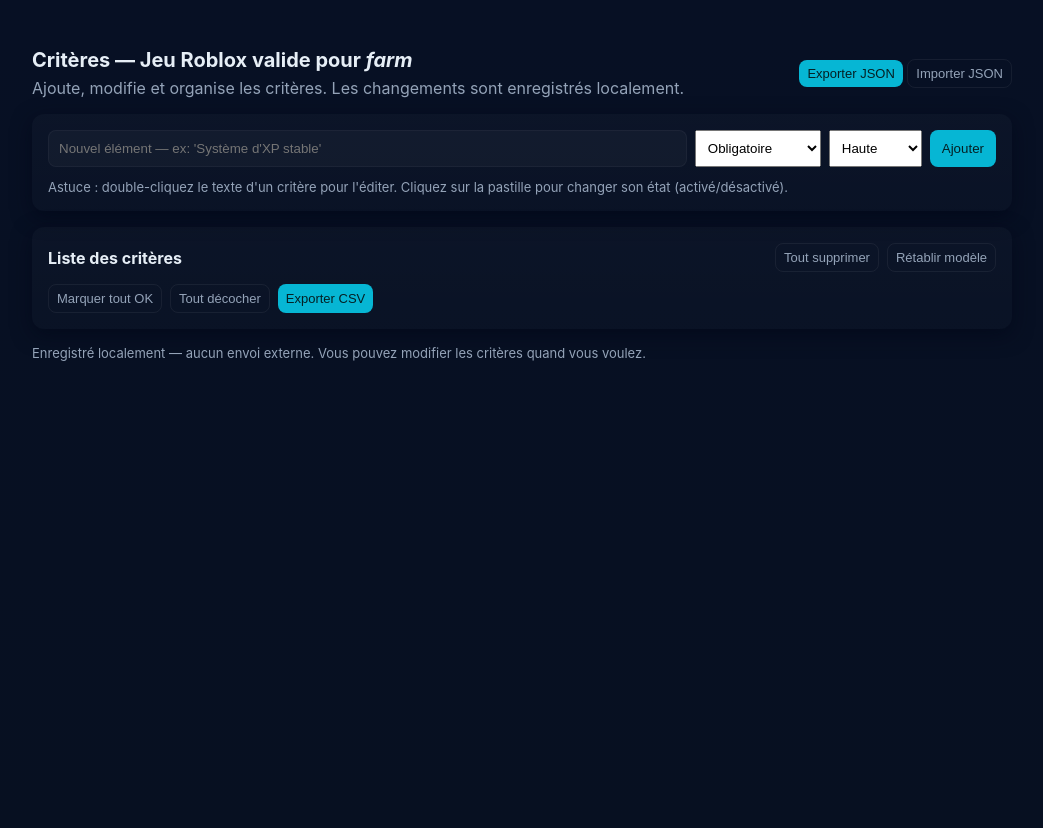
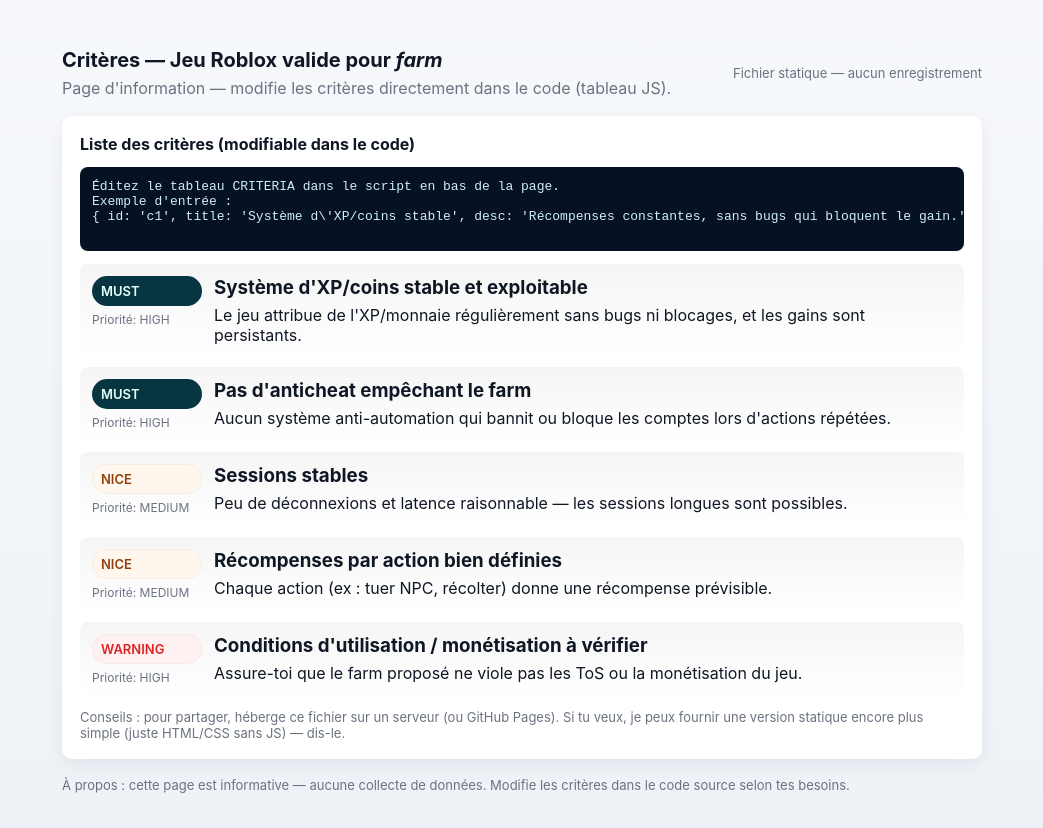
Before and after one commit to AgencyRoblox/Farmer, a plain HTML site: page Info/index.html in a window 1280 px wide. Shown: the whole page, without its empty margins (118-1161 px from the left). Drawn offline with Linux system fonts and the light colour scheme.

Commit message:
Update index.html

```diff
--- a/Info/index.html
+++ b/Info/index.html
@@ -3,143 +3,144 @@
 <head>
   <meta charset="utf-8" />
   <meta name="viewport" content="width=device-width,initial-scale=1" />
-  <title>Checklist — Critères pour qu'un jeu Roblox soit valide pour farm</title>
+  <title>Critères — Jeu Roblox valide pour farm (Info)</title>
+  <meta name="description" content="Liste d'information — critères qu'un jeu Roblox doit remplir pour être considéré comme 'valide pour farm'." />
   <style>
-    :root{--bg:#0f1724;--card:#0b1220;--accent:#06b6d4;--muted:#94a3b8;--glass: rgba(255,255,255,0.03)}
-    html,body{height:100%;margin:0;font-family:Inter,ui-sans-serif,system-ui,-apple-system,"Segoe UI",Roboto,'Helvetica Neue',Arial; background:linear-gradient(180deg,#071024 0%, #071021 100%);color:#e6eef6}
-    .container{max-width:980px;margin:28px auto;padding:20px}
-    header{display:flex;gap:16px;align-items:center;justify-content:space-between}
+    :root{
+      --bg:#f6f8fb;
+      --card:#ffffff;
+      --muted:#6b7280;
+      --accent:#0ea5a4;
+      --danger:#dc2626;
+      --glass: rgba(2,6,23,0.04);
+    }
+    html,body{height:100%;margin:0;font-family:Inter,system-ui,Segoe UI,Roboto,Arial;color:#0f1724;background:linear-gradient(180deg,var(--bg),#eef2f7)}
+    .wrap{max-width:920px;margin:28px auto;padding:20px}
+    header{display:flex;align-items:center;justify-content:space-between;gap:12px}
     h1{font-size:20px;margin:0}
     p.lead{margin:6px 0 0;color:var(--muted)}
-    .card{background:linear-gradient(180deg, rgba(255,255,255,0.02), rgba(255,255,255,0.01));border-radius:12px;padding:16px;margin-top:16px;box-shadow:0 6px 20px rgba(2,6,23,0.6)}
-    .controls{display:flex;gap:8px;flex-wrap:wrap}
-    input[type=text]{flex:1;padding:10px;border-radius:8px;border:1px solid rgba(255,255,255,0.04);background:var(--glass);color:inherit}
-    select,input[type=checkbox]{padding:8px}
-    button{background:var(--accent);border:none;color:#052024;padding:10px 12px;border-radius:8px;cursor:pointer}
-    button.ghost{background:transparent;border:1px solid rgba(255,255,255,0.06);color:var(--muted)}
-    ul.criteria{list-style:none;padding:0;margin:12px 0}
-    li.item{display:flex;align-items:center;gap:12px;padding:10px;border-radius:10px;background:linear-gradient(90deg,rgba(255,255,255,0.01),transparent);margin-bottom:8px}
-    .drag{cursor:grab;font-size:18px;opacity:0.6}
-    .meta{min-width:120px;font-size:13px;color:var(--muted)}
-    .text{flex:1}
-    .text input{width:100%;background:transparent;border:none;color:inherit;font-size:15px}
-    .actions{display:flex;gap:8px}
-    .small{font-size:13px;padding:6px 8px;border-radius:8px}
-    footer{margin-top:16px;color:var(--muted);font-size:13px}
-    @media (max-width:640px){header{flex-direction:column;align-items:flex-start} .controls{flex-direction:column} .meta{min-width:80px}}
+    .card{background:var(--card);border-radius:10px;padding:18px;margin-top:18px;box-shadow:0 6px 18px rgba(12,18,30,0.06)}
+    .criteria{display:grid;grid-template-columns:1fr;gap:10px;margin:12px 0;padding:0;list-style:none}
+    .crit{display:flex;gap:12px;align-items:flex-start;padding:12px;border-radius:8px;background:linear-gradient(180deg,var(--glass),transparent)}
+    .badge{font-weight:600;padding:6px 8px;border-radius:999px;font-size:13px}
+    .badge.must{background:#073642;color:#e6fffa;border:1px solid rgba(0,0,0,0.04)}
+    .badge.nice{background:#fff7ed;color:#92400e;border:1px solid rgba(0,0,0,0.04)}
+    .badge.warning{background: #fff1f2;color:var(--danger);border:1px solid rgba(0,0,0,0.04)}
+    .meta{min-width:110px;font-size:13px;color:var(--muted)}
+    .title{font-weight:700;margin:0 0 6px 0}
+    .desc{margin:0;color:#0f1724}
+    .prio{font-size:12px;color:var(--muted);margin-top:6px}
+    footer{margin-top:18px;color:var(--muted);font-size:13px}
+    .controls{display:flex;gap:8px;align-items:center}
+    .muted{color:var(--muted);font-size:13px}
+    @media (max-width:640px){ .meta{min-width:80px} .crit{flex-direction:column;align-items:stretch} header{flex-direction:column;align-items:flex-start} }
+    pre.editHint{background:#071124;color:#cfeff6;padding:12px;border-radius:8px;overflow:auto}
   </style>
 </head>
 <body>
-  <div class="container">
+  <div class="wrap">
     <header>
       <div>
         <h1>Critères — Jeu Roblox valide pour <em>farm</em></h1>
-        <p class="lead">Ajoute, modifie et organise les critères. Les changements sont enregistrés localement.</p>
+        <p class="lead">Page d'information — modifie les critères directement dans le code (tableau JS).</p>
       </div>
-      <div style="text-align:right">
-        <button id="exportBtn" class="small">Exporter JSON</button>
-        <button id="importBtn" class="small ghost">Importer JSON</button>
+      <div class="controls">
+        <div class="muted">Fichier statique — aucun enregistrement</div>
       </div>
     </header>
 
-    <section class="card" aria-label="Ajout de critère">
-      <div class="controls">
-        <input id="newText" type="text" placeholder="Nouvel élément — ex: 'Système d'XP stable'" />
-        <select id="newType" aria-label="Type">
-          <option value="must">Obligatoire</option>
-          <option value="nice">Souhaitable</option>
-          <option value="warning">Alerte / Risque</option>
-        </select>
-        <select id="newPriority" aria-label="Priorité">
-          <option value="high">Haute</option>
-          <option value="medium">Moyenne</option>
-          <option value="low">Faible</option>
-        </select>
-        <button id="addBtn">Ajouter</button>
-      </div>
-      <div style="margin-top:12px;color:var(--muted);font-size:13px">Astuce : double-cliquez le texte d'un critère pour l'éditer. Cliquez sur la pastille pour changer son état (activé/désactivé).</div>
-    </section>
+    <section class="card" aria-label="Liste de critères">
+      <strong>Liste des critères (modifiable dans le code)</strong>
 
-    <section class="card" id="listCard" aria-label="Liste de critères">
-      <div style="display:flex;justify-content:space-between;align-items:center">
-        <strong>Liste des critères</strong>
-        <div style="display:flex;gap:8px">
-          <button id="clearBtn" class="ghost small">Tout supprimer</button>
-          <button id="resetBtn" class="ghost small">Rétablir modèle</button>
-        </div>
-      </div>
+      <!--
+        ÉDITE ICI (facile à modifier) :
+        Le tableau CRITERIA ci-dessous contient les objets de critères.
+        Chaque objet a la structure :
+          { id: 'unique-id', title: 'Titre', desc: 'Description', type: 'must'|'nice'|'warning', priority: 'high'|'medium'|'low' }
+        Modifie / supprime / ajoute des objets dans ce tableau puis recharge la page.
+      -->
+      <pre class="editHint" id="editHint">
+Éditez le tableau CRITERIA dans le script en bas de la page.
+Exemple d'entrée :
+{ id: 'c1', title: 'Système d\'XP/coins stable', desc: 'Récompenses constantes, sans bugs qui bloquent le gain.', type: 'must', priority: 'high' }
+      </pre>
 
-      <ul class="criteria" id="criteriaList" aria-live="polite"></ul>
+      <ul class="criteria" id="criteriaList" role="list"></ul>
 
-      <div style="display:flex;gap:8px;flex-wrap:wrap;margin-top:12px">
-        <button id="checkAll" class="small ghost">Marquer tout OK</button>
-        <button id="uncheckAll" class="small ghost">Tout décocher</button>
-        <button id="exportCSV" class="small">Exporter CSV</button>
+      <div style="margin-top:12px;color:var(--muted);font-size:13px">
+        Conseils : pour partager, héberge ce fichier sur un serveur (ou GitHub Pages). Si tu veux, je peux fournir une version statique encore plus simple (juste HTML/CSS sans JS) — dis-le.
       </div>
     </section>
 
     <footer>
-      <div>Enregistré localement — aucun envoi externe. Vous pouvez modifier les critères quand vous voulez.</div>
+      <div>À propos : cette page est informative — aucune collecte de données. Modifie les critères dans le code source selon tes besoins.</div>
     </footer>
   </div>
 
-<script>
-  // Données par défaut
-  const DEFAULT = [
-    {id: uid(), text: "Système d'XP/coins stable et exploitable", type: 'must', priority:'high', ok:false},
-    {id: uid(), text: "Pas d'anticheat empêchant le farm", type: 'must', priority:'high', ok:false},
-    {id: uid(), text: "Temps de session raisonnable (pas de déconnexions fréquentes)", type: 'nice', priority:'medium', ok:false},
-    {id: uid(), text: "Récompenses par action bien définies", type: 'nice', priority:'medium', ok:false},
-    {id: uid: uid(), text: "Conditions TOS/monétisation à vérifier", type: 'warning', priority:'high', ok:false}
-  ];
+  <script>
+    /* ===========================
+       MODIFY THIS ARRAY DIRECTLY
+       ===========================
+       Tu peux remplacer, ajouter ou supprimer des objets dans CRITERIA.
+       Chaque objet :
+         id       : identifiant unique (chaîne)
+         title    : titre court
+         desc     : description détaillée (texte)
+         type     : 'must' | 'nice' | 'warning' (affiche une pastille)
+         priority : 'high' | 'medium' | 'low'
+    */
+    const CRITERIA = [
+      { id: 'c1', title: "Système d'XP/coins stable et exploitable", desc: "Le jeu attribue de l'XP/monnaie régulièrement sans bugs ni blocages, et les gains sont persistants.", type: 'must', priority: 'high' },
+      { id: 'c2', title: "Pas d'anticheat empêchant le farm", desc: "Aucun système anti-automation qui bannit ou bloque les comptes lors d'actions répétées.", type: 'must', priority: 'high' },
+      { id: 'c3', title: "Sessions stables", desc: "Peu de déconnexions et latence raisonnable — les sessions longues sont possibles.", type: 'nice', priority: 'medium' },
+      { id: 'c4', title: "Récompenses par action bien définies", desc: "Chaque action (ex : tuer NPC, récolter) donne une récompense prévisible.", type: 'nice', priority: 'medium' },
+      { id: 'c5', title: "Conditions d'utilisation / monétisation à vérifier", desc: "Assure-toi que le farm proposé ne viole pas les ToS ou la monétisation du jeu.", type: 'warning', priority: 'high' }
+    ];
 
-  // NOTE: The previous default contains a JS syntax mistake (accidental 'id:' key). We'll use a corrected defaults below.
-  const defaultSeed = [
-    {id: uid(), text: "Système d'XP/coins stable et exploitable", type: 'must', priority:'high', ok:false},
-    {id: uid(), text: "Pas d'anticheat empêchant le farm", type: 'must', priority:'high', ok:false},
-    {id: uid(), text: "Temps de session raisonnable (pas de déconnexions fréquentes)", type: 'nice', priority:'medium', ok:false},
-    {id: uid(), text: "Récompenses par action bien définies", type: 'nice', priority:'medium', ok:false},
-    {id: uid(), text: "Vérifier les conditions d'utilisation et monétisation (TOS)", type: 'warning', priority:'high', ok:false}
-  ];
+    /* Rendering (tu n'as pas besoin de toucher) */
+    const container = document.getElementById('criteriaList');
 
-  // Utilitaires
-  function uid(){ return Math.random().toString(36).slice(2,9); }
-  function qs(id){ return document.getElementById(id); }
+    function badgeClass(t){
+      if(t === 'must') return 'badge must';
+      if(t === 'nice') return 'badge nice';
+      return 'badge warning';
+    }
 
-  // Chargement / Sauvegarde
-  function load(){
-    try{
-      const raw = localStorage.getItem('robloxFarmCriteria');
-      if(!raw) return defaultSeed.slice();
-      return JSON.parse(raw);
-    }catch(e){console.error(e); return defaultSeed.slice();}
-  }
-  function save(arr){ localStorage.setItem('robloxFarmCriteria', JSON.stringify(arr)); }
+    function render(){
+      container.innerHTML = '';
+      if(!CRITERIA || CRITERIA.length === 0){
+        container.innerHTML = '<li class="muted" style="padding:12px">Aucun critère défini.</li>';
+        return;
+      }
+      CRITERIA.forEach(c => {
+        const li = document.createElement('li');
+        li.className = 'crit';
+        li.innerHTML = `
+          <div class="meta">
+            <div class="${badgeClass(c.type)}">${(c.type||'').toUpperCase()}</div>
+            <div class="prio">Priorité: ${(c.priority||'medium').toUpperCase()}</div>
+          </div>
+          <div style="flex:1">
+            <h3 class="title">${escapeHtml(c.title)}</h3>
+            <p class="desc">${escapeHtml(c.desc)}</p>
+          </div>
+        `;
+        container.appendChild(li);
+      });
+    }
 
-  // Rendu
-  const listEl = qs('criteriaList');
-  let state = load();
+    // Petit utilitaire pour échapper HTML (sécurité si tu colles du HTML)
+    function escapeHtml(s){
+      if(!s) return '';
+      return String(s)
+        .replace(/&/g, '&amp;')
+        .replace(/</g, '&lt;')
+        .replace(/>/g, '&gt;')
+        .replace(/"/g, '&quot;')
+        .replace(/'/g, '&#39;');
+    }
 
-  function render(){
-    listEl.innerHTML = '';
-    if(state.length === 0){ listEl.innerHTML = '<li style="color:var(--muted);padding:12px">Aucun critère — ajoutez-en un.</li>'; return; }
-    state.forEach((c, idx)=>{
-      const li = document.createElement('li'); li.className='item'; li.draggable=true; li.dataset.id=c.id;
-
-      const drag = document.createElement('div'); drag.className='drag'; drag.title='Déplacer'; drag.textContent='☰';
-      li.appendChild(drag);
-
-      const bulb = document.createElement('button'); bulb.className='small'; bulb.setAttribute('aria-label','Toggle OK'); bulb.textContent = c.ok? 'OK' : '—';
-      bulb.onclick = ()=>{ c.ok = !c.ok; save(state); render(); };
-      li.appendChild(bulb);
-
-      const meta = document.createElement('div'); meta.className='meta'; meta.innerHTML = `<div>${c.type.toUpperCase()}</div><div style="color:var(--muted)">${c.priority}</div>`;
-      li.appendChild(meta);
-
-      const textWrap = document.createElement('div'); textWrap.className='text';
-      const input = document.createElement('input'); input.value = c.text; input.title='Double-cliquez pour éditer'; input.readOnly = true;
-      input.ondblclick = ()=>{ input.readOnly = false; input.focus(); };
-      input.onblur = ()=>{ input.readOnly = true; c.text = input.value || 'Critère vide'; save(state); render(); };
-      input.onkeydown = (e)=>{ if(e.key === 'Enter'){ input.blur(); } };
-      textWrap.appendChild(input);
-      li.appendChild(textWrap);
+    render();
+  </script>
+</body>
+</html>
```
